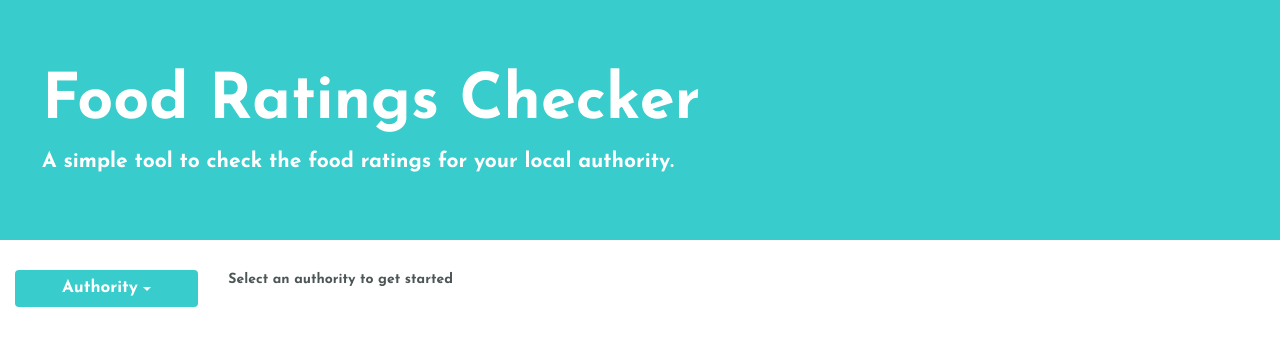
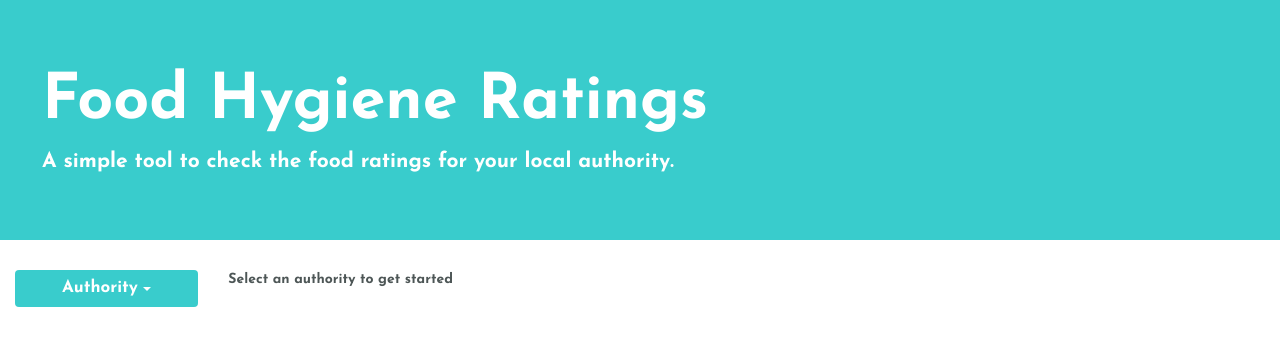
Before and after one commit to freddyfallon/food-hygiene-ratings, a React (Create React App) app: page / in a window 1280 px wide. Shown: the top 346 px of the page. Built offline with nearby package versions, Linux system fonts and the light colour scheme; no server answers.

Commit message:
Remove unnecessary include statements

```diff
--- a/package.json
+++ b/package.json
@@ -1,5 +1,5 @@
 {
-  "name": "food-ratings",
+  "name": "food-hygiene-ratings",
   "version": "0.1.0",
   "private": true,
   "dependencies": {
--- a/src/App.js
+++ b/src/App.js
@@ -10,7 +10,7 @@ class App extends Component {
     return (
       <div>
       <Jumbotron>
-        <h1>Food Ratings Checker</h1>
+        <h1>Food Hygiene Ratings</h1>
         <p>A simple tool to check the food ratings for your local authority.</p>
       </Jumbotron>
       <Search />
--- a/src/containers/ratings.js
+++ b/src/containers/ratings.js
@@ -1,6 +1,5 @@
 import React, { Component } from 'react';
-import { connect, Provider } from 'react-redux';
-import { bindActionCreators } from 'redux';
+import { connect } from 'react-redux';
 import { Col, Table } from 'react-bootstrap';
 
 export class Ratings extends Component {
```
